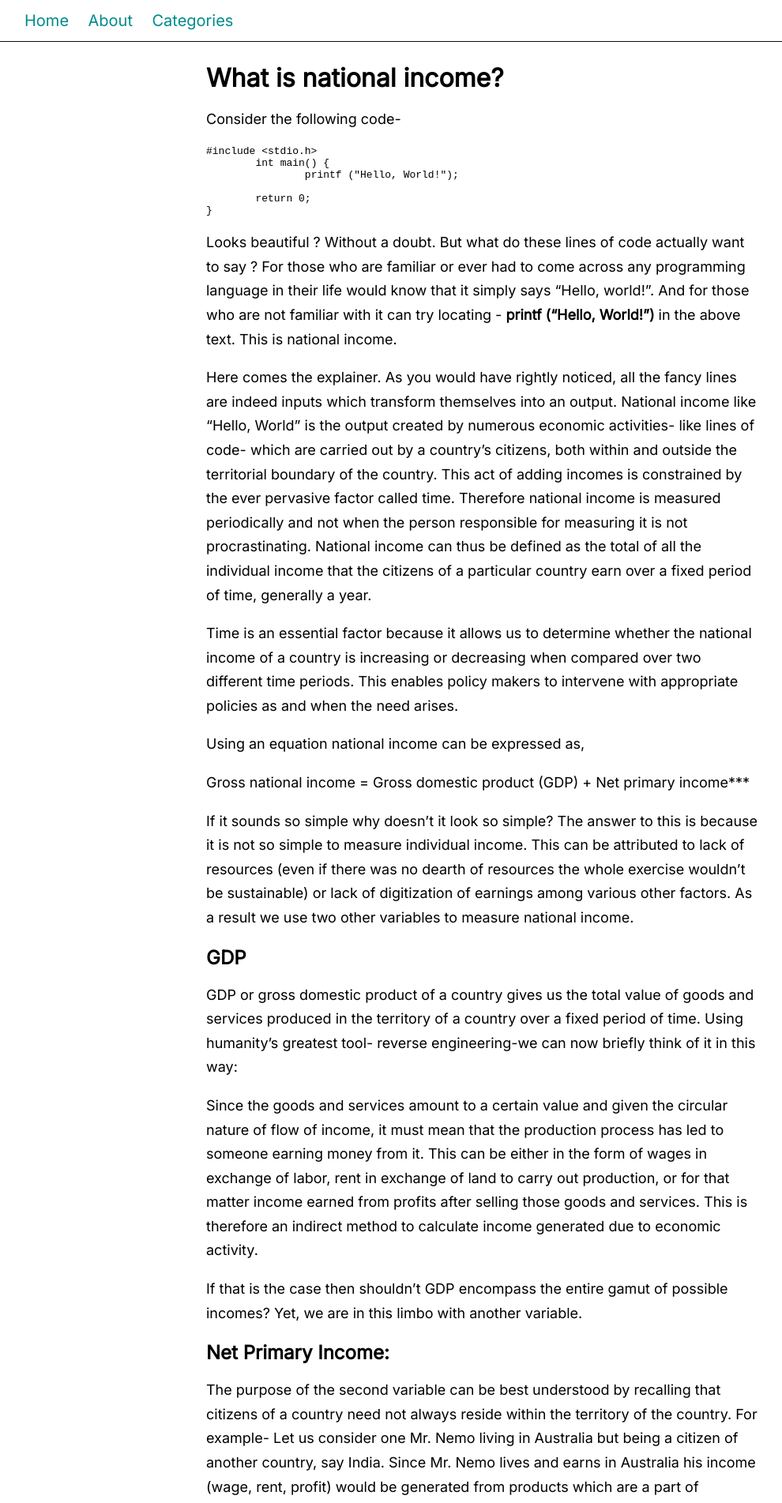
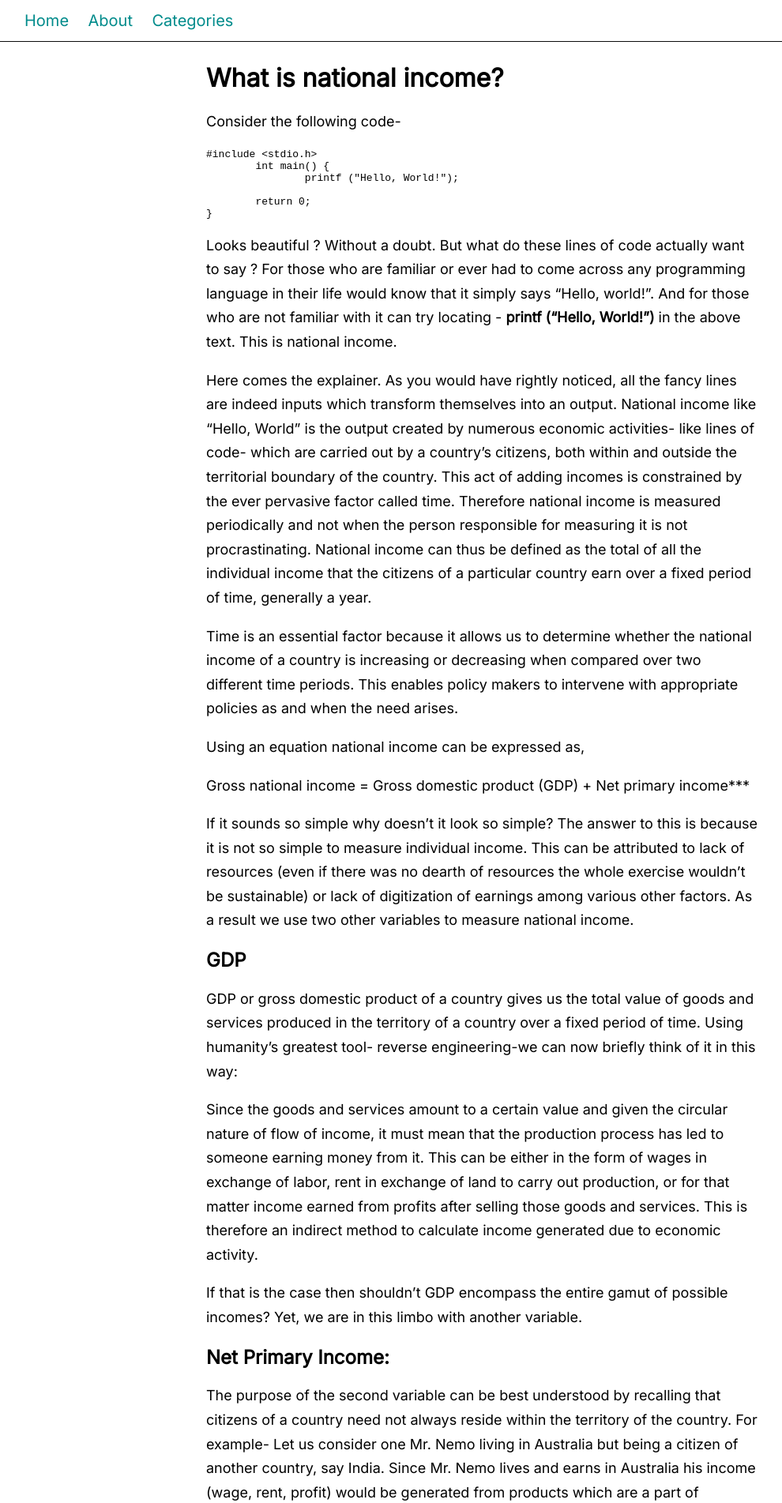
Before and after one commit to generalistsanctuary/generalistsanctuary.github.io, a Jekyll site: the page built from _posts/2022-04-07-What-is-national-income.md, in a window 1280 px wide. Shown: the top 1903 px of the page at 79% size, without its empty margins (29-1019 px from the left). Built offline with Jekyll 4.4.1, drawn with Linux system fonts in a browser that asks for light colours.

Commit message:
Update posts-style.css

```diff
--- a/styles/posts-style.css
+++ b/styles/posts-style.css
@@ -9,14 +9,12 @@
   margin-left: auto;
   margin-right: auto;
   padding: 0 20px;
-  margin-bottom: 0.75%;
 }
 h2{
 max-width: 700px;
   margin-left: auto;
   margin-right: auto;
   padding: 0 20px;
-  margin-bottom: 0.75%;
 }
 p{
   max-width: 700px;
```
